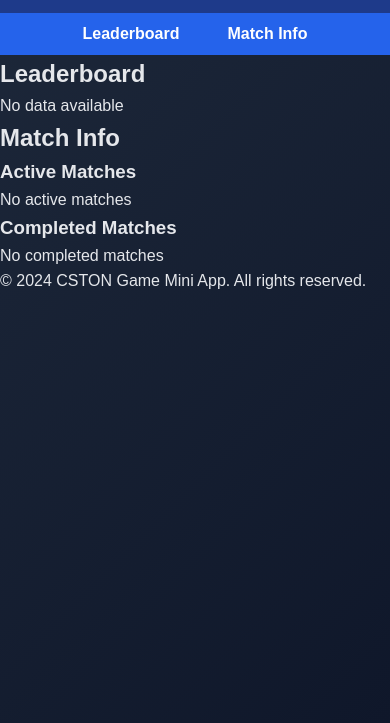
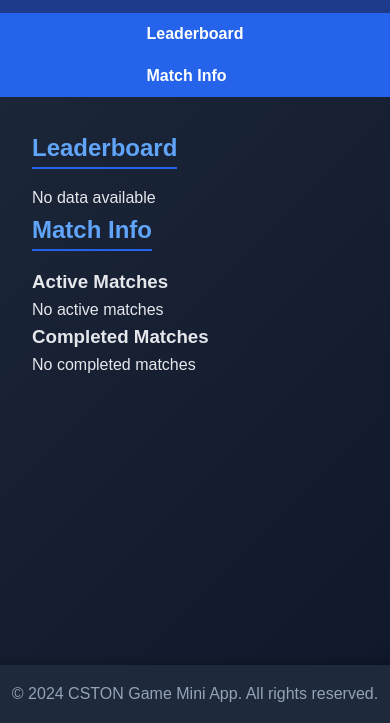
Before and after one commit to EffeneR/CSTON, a website: page public/index.html in a window 390 px wide. Shown: the part 121-844 px from the top of the page. Drawn offline with Linux system fonts and the light colour scheme; no server answers.

Commit message:
Update style.css

```diff
--- a/public/style.css
+++ b/public/style.css
@@ -50,3 +50,69 @@ nav ul li a {
 
 nav ul li a:hover {
     background-color: #1e40af;
+    border-radius: 5px;
+}
+
+/* Main Section */
+main {
+    flex: 1;
+    padding: 2rem;
+}
+
+h2 {
+    color: #60a5fa;
+    border-bottom: 2px solid #2563eb;
+    display: inline-block;
+    margin-bottom: 1rem;
+}
+
+/* Card Container */
+.card-container {
+    list-style: none;
+    display: grid;
+    grid-template-columns: repeat(auto-fit, minmax(300px, 1fr));
+    gap: 1rem;
+}
+
+.card-container li {
+    background: #334155;
+    padding: 1rem;
+    border-radius: 8px;
+    box-shadow: 0 4px 8px rgba(0, 0, 0, 0.1);
+    display: flex;
+    flex-direction: column;
+    align-items: flex-start;
+    transition: transform 0.3s ease, box-shadow 0.3s ease;
+}
+
+.card-container li:hover {
+    transform: scale(1.05);
+    box-shadow: 0 8px 16px rgba(0, 0, 0, 0.2);
+}
+
+.card-container li span {
+    font-size: 1rem;
+    color: #e2e8f0;
+    margin-bottom: 0.5rem;
+}
+
+/* Footer */
+footer {
+    background-color: #1e293b;
+    color: #94a3b8;
+    text-align: center;
+    padding: 1rem 0;
+    margin-top: auto;
+    box-shadow: 0px -4px 6px rgba(0, 0, 0, 0.2);
+}
+
+/* Responsive Design */
+@media (max-width: 768px) {
+    nav ul {
+        flex-direction: column;
+    }
+
+    nav ul li a {
+        margin: 0.5rem 0;
+    }
+}
```
